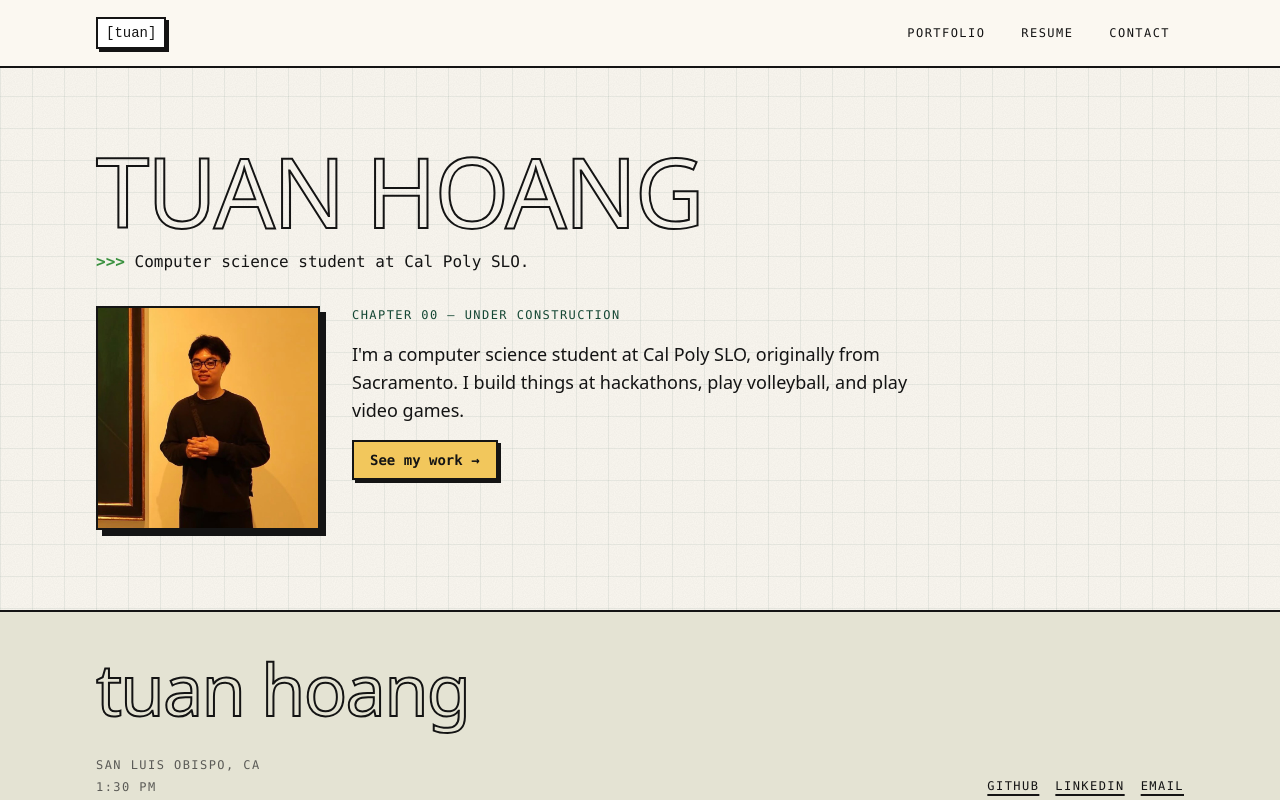
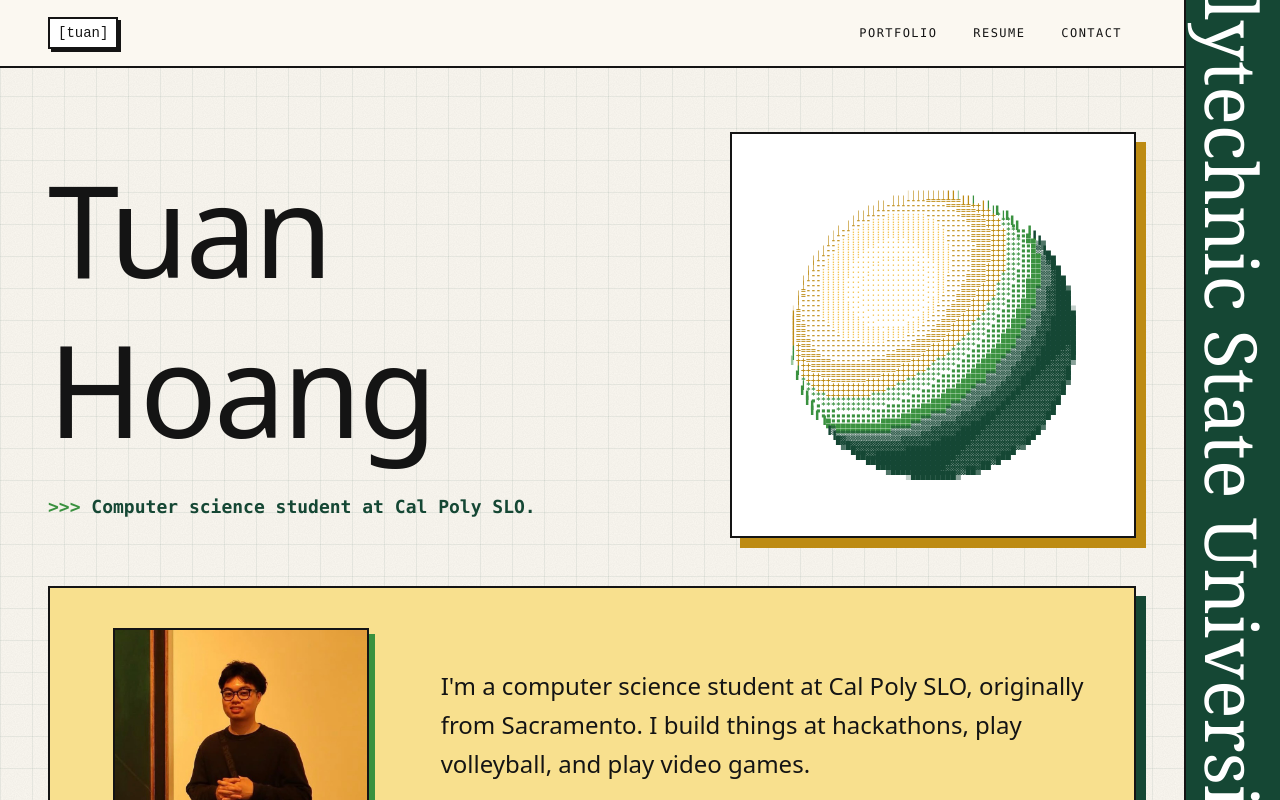
Before and after one commit to tuanhoang0117/tuanhoang0117.github.io, a React (Vite) app: page / in a window 1280 px wide. Shown: the top 800 px of the page. Built offline with nearby package versions, Linux system fonts and the light colour scheme.

Commit message:
feat(home): Cal Poly hero with shimmering title, interactive mustang, and school banner; closes #30

```diff
--- /dev/null
+++ b/src/components/home/HomeHero.tsx
@@ -0,0 +1,62 @@
+import { useCallback, useRef } from "react";
+import { site } from "../../content/site";
+import { mascotLabel } from "../../content/mascot";
+import { useReducedMotion } from "../../pixel/useReducedMotion";
+import { pageThemes, cardShadow } from "../../styles/themes";
+import { Banner } from "../brand/Banner";
+import { HeroTitle } from "../brand/HeroTitle";
+import { Mascot, type MascotActivation } from "../mascot/Mascot";
+import { PhysicsOverlay, type PhysicsOverlayHandle } from "../mascot/physics/PhysicsOverlay";
+import { Stagger } from "../motion/Stagger";
+
+const theme = pageThemes.home;
+const HINT_ID = "mascot-hint";
+
+/**
+ * The home hero: the shimmering name and tagline beside the mustang. Pressing the mustang drops a
+ * token into the full-window physics layer. The banner and the physics layer portal to <body>,
+ * so nothing here may put a transform, filter, or perspective on their ancestors.
+ */
+export function HomeHero() {
+  const heroRef = useRef<HTMLElement>(null);
+  const physicsRef = useRef<PhysicsOverlayHandle>(null);
+  const reduced = useReducedMotion();
+  const dropToken = useCallback(({ x, y }: MascotActivation) => {
+    physicsRef.current?.spawnAt(x, y);
+  }, []);
+
+  return (
+    <>
+      <section
+        ref={heroRef}
+        className="mx-auto max-w-6xl px-4 pt-8 pb-12 sm:px-8 sm:pt-10 lg:pt-16"
+      >
+        <Stagger className="grid items-center gap-8 sm:gap-10 lg:grid-cols-5 lg:gap-12">
+          <div className="min-w-0 lg:col-span-3">
+            <HeroTitle />
+            <p className={`prompt mt-6 text-base font-semibold sm:text-lg ${theme.accentText}`}>
+              {site.tagline}
+            </p>
+          </div>
+
+          <div
+            role="group"
+            aria-label={mascotLabel}
+            aria-describedby={reduced ? undefined : HINT_ID}
+            className={`mx-auto w-full max-w-60 border-2 border-ink bg-card p-3 shadow-block-lg sm:max-w-sm lg:col-span-2 lg:max-w-none ${cardShadow(theme, 1)}`}
+          >
+            {/* Physics is off under reduced motion, so the hint would promise tokens that never fall. */}
+            {!reduced && (
+              <p id={HINT_ID} className="sr-only">
+                Click or press Enter or Space to drop tokens.
+              </p>
+            )}
+            <Mascot onActivate={dropToken} />
+          </div>
+        </Stagger>
+      </section>
+      <PhysicsOverlay ref={physicsRef} />
+      <Banner hideAfter={heroRef} />
+    </>
+  );
+}
--- /dev/null
+++ b/src/components/home/HomeIntro.tsx
@@ -0,0 +1,35 @@
+import { Link } from "react-router";
+import { homeIntro, site } from "../../content/site";
+import { pageThemes, cardShadow } from "../../styles/themes";
+import { cardLift } from "../motion/motion";
+import { Stagger } from "../motion/Stagger";
+
+const theme = pageThemes.home;
+
+/** The profile, short introduction, and route into the portfolio. */
+export function HomeIntro() {
+  return (
+    <section className="mx-auto max-w-6xl px-4 pb-20 sm:px-8">
+      <Stagger
+        className={`grid items-center gap-8 border-2 border-ink p-6 shadow-block-lg sm:grid-cols-3 sm:p-8 lg:gap-12 lg:p-10 ${theme.wash} ${cardShadow(theme, 0)}`}
+      >
+        <img
+          src="/profile.jpg"
+          alt={site.name}
+          width={256}
+          height={256}
+          className={`mx-auto aspect-square w-full max-w-64 border-2 border-ink object-cover shadow-block ${cardShadow(theme, 2)}`}
+        />
+        <div className="sm:col-span-2">
+          <p className="text-lg leading-relaxed sm:text-xl lg:text-2xl">{homeIntro.body}</p>
+          <Link
+            to="/portfolio"
+            className={`mt-6 inline-block border-2 border-ink bg-gold-bright px-4 py-2 font-mono text-sm font-bold ${cardLift.sm}`}
+          >
+            {homeIntro.workLink}
+          </Link>
+        </div>
+      </Stagger>
+    </section>
+  );
+}
--- a/src/content/site.ts
+++ b/src/content/site.ts
@@ -14,6 +14,11 @@ export const site = {
 export const school = {
   name: "California Polytechnic State University, San Luis Obispo",
   shortName: "Cal Poly SLO",
+};
+
+export const homeIntro = {
+  body: "I'm a computer science student at Cal Poly SLO, originally from Sacramento. I build things at hackathons, play volleyball, and play video games.",
+  workLink: "See my work →",
 };
 
 /** The ">>>" line under each page's title. */
--- a/src/pages/Home.tsx
+++ b/src/pages/Home.tsx
@@ -1,34 +1,18 @@
-import { Link } from "react-router";
-import { PageHeader } from "../components/ui/PageHeader";
+import { useEffect } from "react";
+import { HomeHero } from "../components/home/HomeHero";
+import { HomeIntro } from "../components/home/HomeIntro";
 import { site } from "../content/site";
 
-// Placeholder until the story chapters land (Sprint 2).
 export function Home() {
+  // The hero replaces PageHeader here, which is what sets the title on every other page.
+  useEffect(() => {
+    document.title = site.name;
+  }, []);
+
   return (
     <>
-      <PageHeader title={site.name} prompt={site.tagline} />
-      <section className="mx-auto grid max-w-6xl gap-8 px-4 pb-20 sm:grid-cols-[auto_1fr] sm:px-8">
-        <img
-          src="/profile.jpg"
-          alt="Tuan Hoang"
-          width={224}
-          height={224}
-          className="size-56 border-2 border-ink object-cover shadow-block"
-        />
-        <div className="max-w-prose space-y-4">
-          <p className="label-mono text-poly">Chapter 00 — under construction</p>
-          <p className="text-lg">
-            I'm a computer science student at Cal Poly SLO, originally from Sacramento. I build
-            things at hackathons, play volleyball, and play video games.
-          </p>
-          <Link
-            to="/portfolio"
-            className="inline-block border-2 border-ink bg-gold-bright px-4 py-2 font-mono text-sm font-bold shadow-block-sm transition-transform hover:-translate-x-0.5 hover:-translate-y-0.5"
-          >
-            See my work →
-          </Link>
-        </div>
-      </section>
+      <HomeHero />
+      <HomeIntro />
     </>
   );
 }
```
Also changed, not shown: 1 other file (tests, documents, lock files or other folders).
